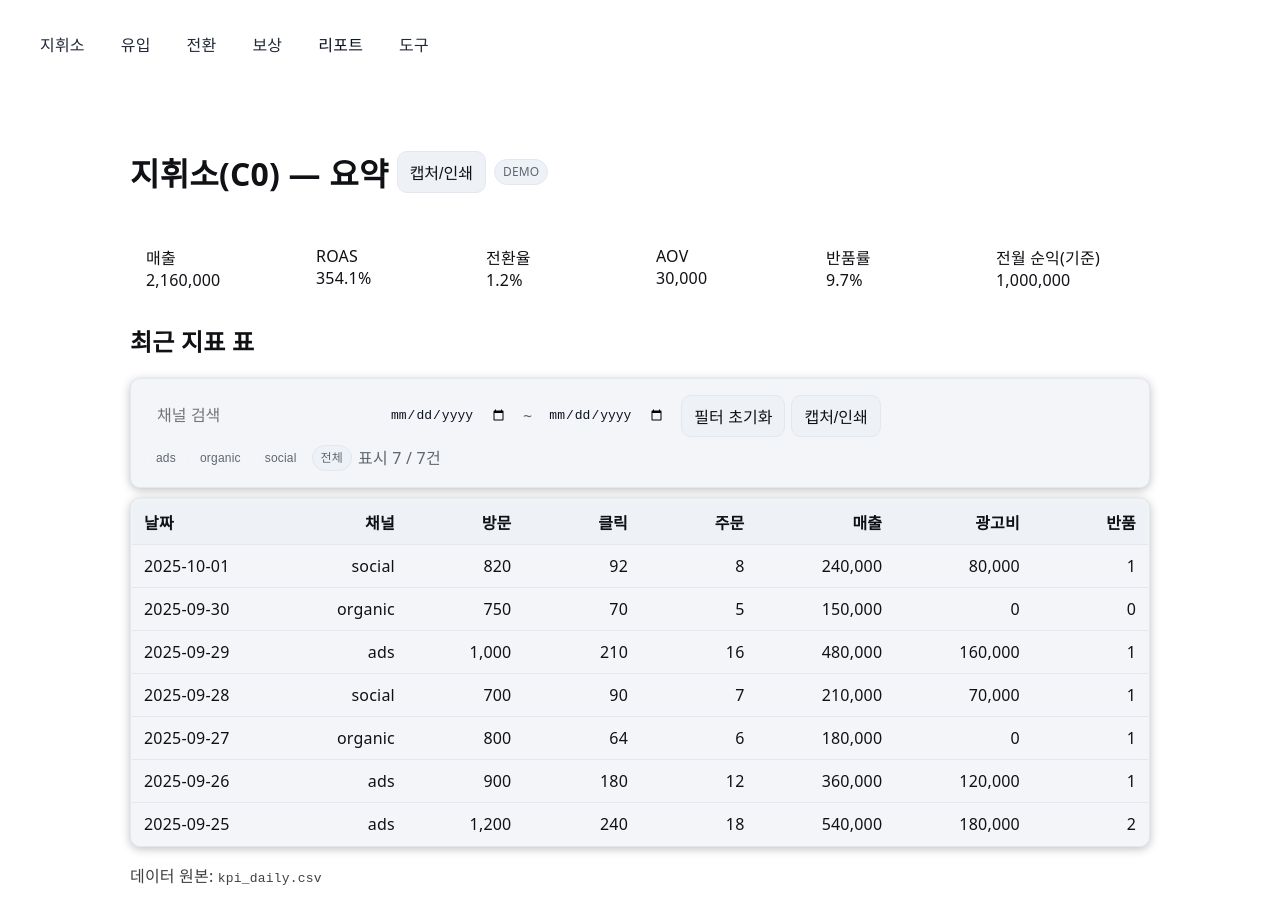
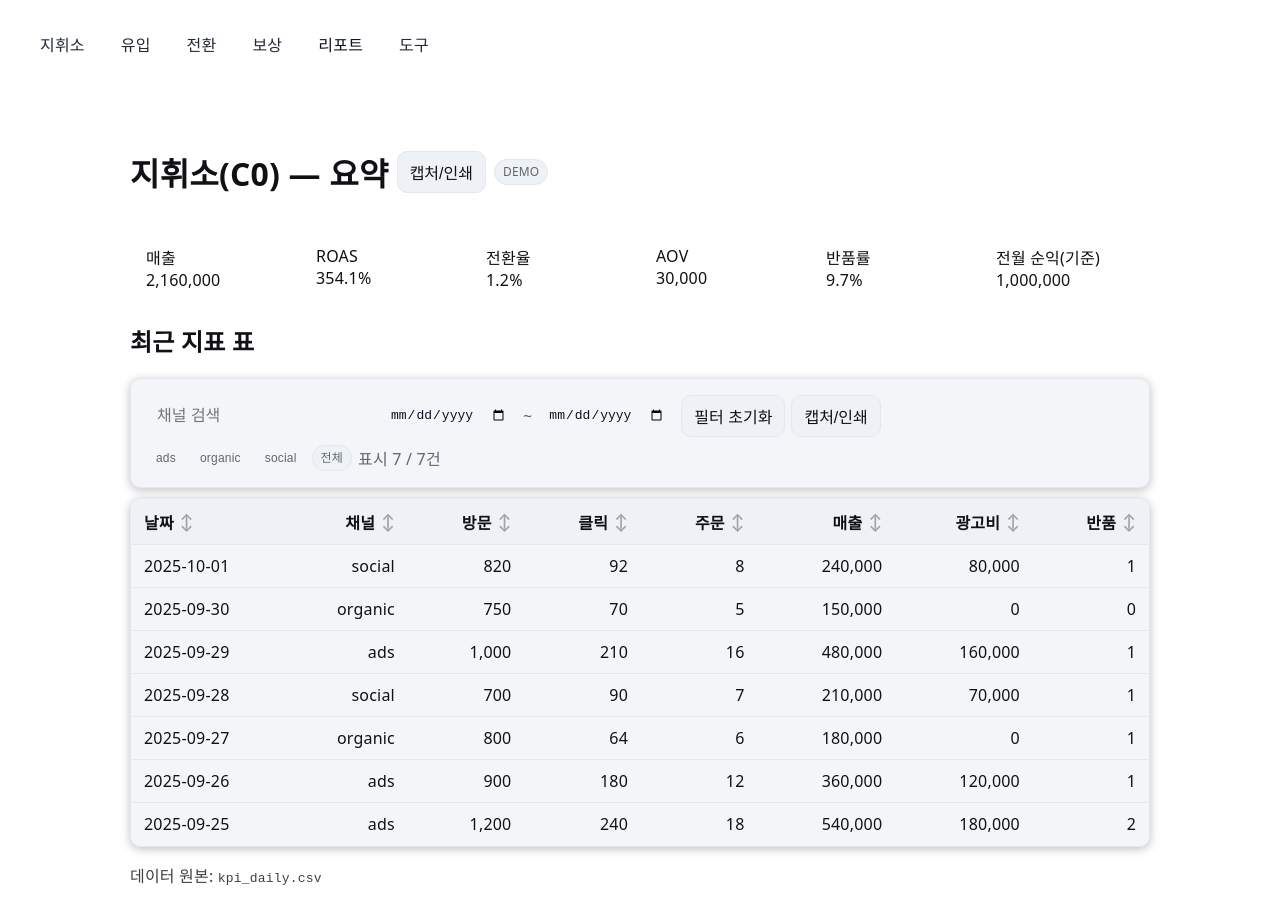
Before and after one commit to sht27363838-glitch/zp-v3.0, a Next.js app: page /report in a window 1280 px wide. Shown: the top 924 px of the page. Built offline with nearby package versions, Linux system fonts and the light colour scheme.

Commit message:
Update page.tsx

```diff
--- a/app/(tabs)/report/page.tsx
+++ b/app/(tabs)/report/page.tsx
@@ -117,7 +117,7 @@ export default function ReportPage(){
 
       {/* ===== 필터 바 ===== */}
       <div className="card" style={{display:'flex', flexWrap:'wrap', gap:8, alignItems:'center', marginBottom:10}}>
-        <div className="row" style={{gap:6}}>
+        <div className="row" style={{gap:6, flexWrap:'wrap'}}>
           <input
             value={query}
             onChange={e=>setQuery(e.target.value)}
@@ -140,7 +140,7 @@ export default function ReportPage(){
         </div>
 
         {/* 채널 토글 */}
-        <div style={{display:'flex', gap:6, flexWrap:'wrap'}}>
+        <div style={{display:'flex', gap:6, flexWrap:'wrap', alignItems:'center'}}>
           {channels.map(ch=>{
             const on = sel.has(ch)
             return (
@@ -178,14 +178,14 @@ export default function ReportPage(){
             rowHeight={40}
             rowKey={(r, i)=> `${String(r.date ?? '')}-${String(r.channel ?? '')}-${i}`}
             columns={[
-              { key: 'date',    header: '날짜',  width: 120, render: r => String(r.date ?? '') },
-              { key: 'channel', header: '채널',  width: 140, render: r => String(r.channel ?? '') },
-              { key: 'visits',  header: '방문',  className:'num', width: 110, render: r => fmt(r.visits) },
-              { key: 'clicks',  header: '클릭',  className:'num', width: 110, render: r => fmt(r.clicks) },
-              { key: 'orders',  header: '주문',  className:'num', width: 110, render: r => fmt(r.orders) },
-              { key: 'revenue', header: '매출',  className:'num', width: 130, render: r => fmt(r.revenue) },
-              { key: 'ad_cost', header: '광고비', className:'num', width: 130, render: r => fmt(r.ad_cost) },
-              { key: 'returns', header: '반품',  className:'num', width: 110, render: r => fmt(r.returns) },
+              { key: 'date',    header: '날짜',   width: 120,                            sortable: true, render: r => String(r.date ?? '') },
+              { key: 'channel', header: '채널',   width: 140,                            sortable: true, render: r => String(r.channel ?? '') },
+              { key: 'visits',  header: '방문',   width: 110, className:'num',           sortable: true, render: r => fmt(r.visits) },
+              { key: 'clicks',  header: '클릭',   width: 110, className:'num',           sortable: true, render: r => fmt(r.clicks) },
+              { key: 'orders',  header: '주문',   width: 110, className:'num',           sortable: true, render: r => fmt(r.orders) },
+              { key: 'revenue', header: '매출',   width: 130, className:'num',           sortable: true, render: r => fmt(r.revenue) },
+              { key: 'ad_cost', header: '광고비', width: 130, className:'num',           sortable: true, render: r => fmt(r.ad_cost) },
+              { key: 'returns', header: '반품',   width: 110, className:'num',           sortable: true, render: r => fmt(r.returns) },
             ]}
           />
         </div>
```
